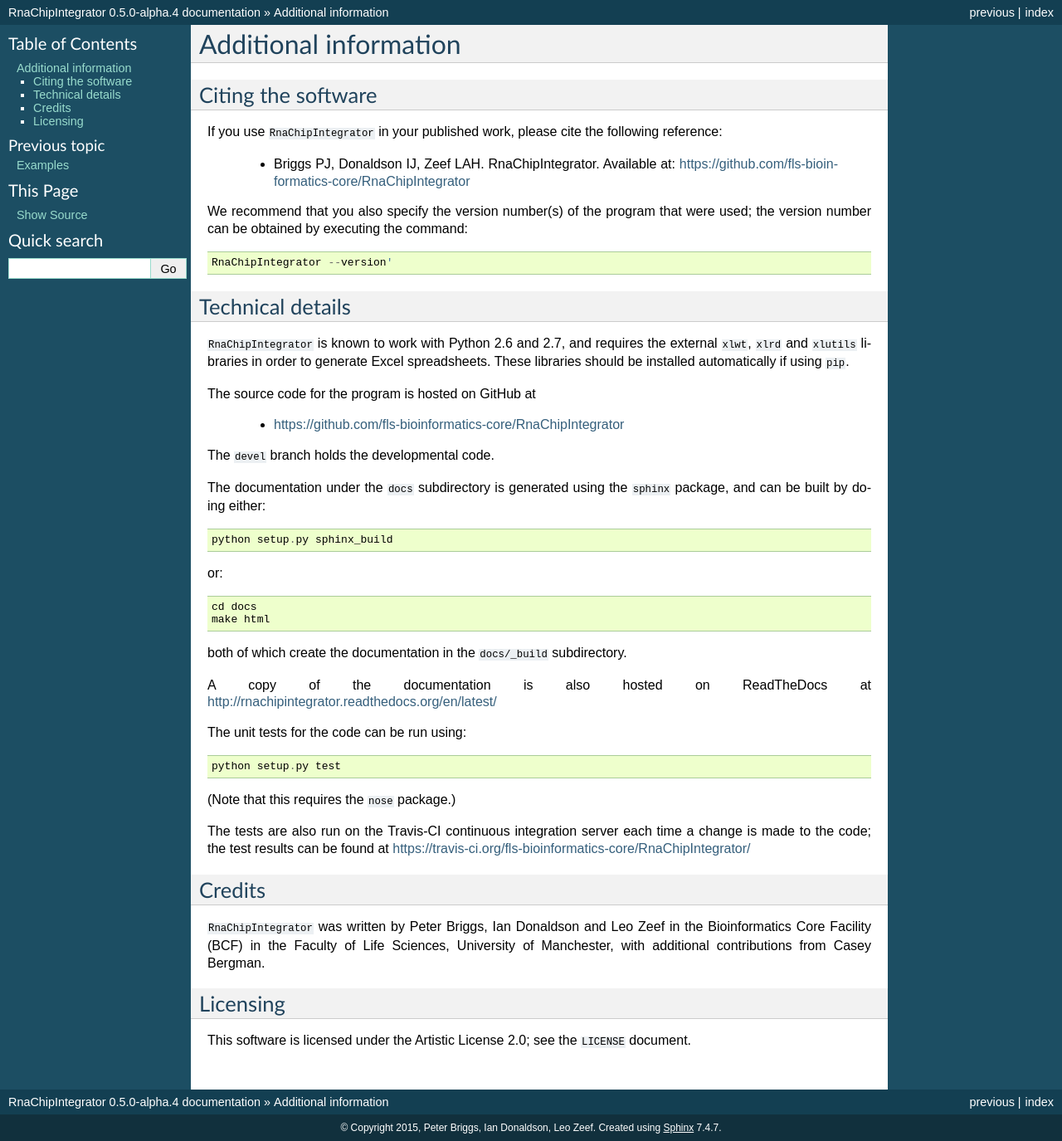
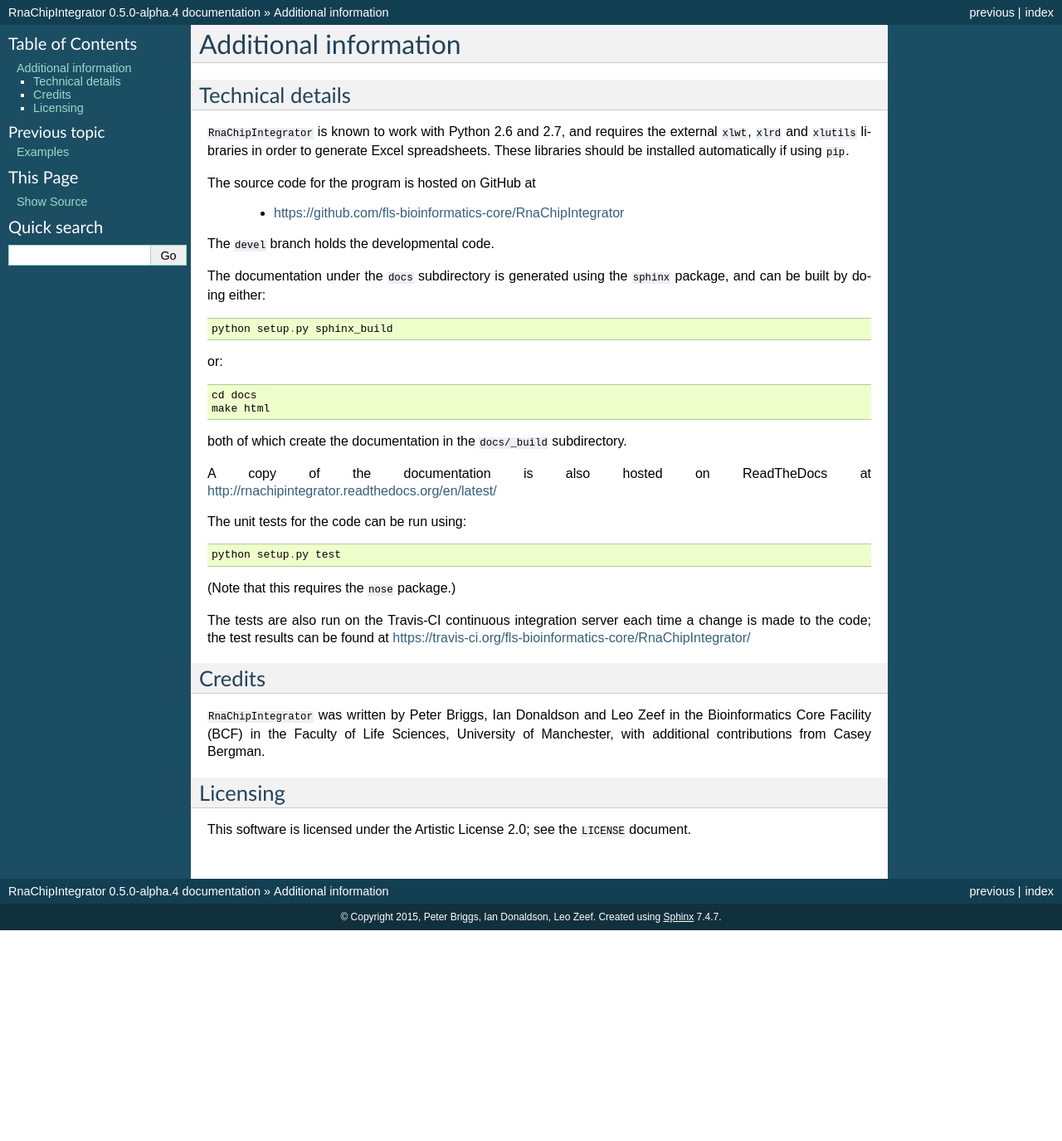
Before and after one commit to fls-bioinformatics-core/RnaChipIntegrator, a Sphinx documentation site: the page built from docs/credits.rst, in a window 1280 px wide. Shown: the whole page at 83% size. Built offline with Sphinx 7.4.7, drawn with Linux system fonts in a browser that asks for light colours; after the commit the page ends 1121 px from its top, so only the background shows below that.

Commit message:
Move information on citing the software to its own page.

```diff
--- a/docs/credits.rst
+++ b/docs/credits.rst
@@ -2,21 +2,6 @@
 
 Additional information
 ======================
-
-Citing the software
--------------------
-
-If you use ``RnaChipIntegrator`` in your published work, please cite
-the following reference:
-
- * Briggs PJ, Donaldson IJ, Zeef LAH. RnaChipIntegrator. Available at:
-   https://github.com/fls-bioinformatics-core/RnaChipIntegrator
-
-We recommend that you also specify the version number(s) of the program
-that were used; the version number can be obtained by executing the
-command::
-
-    RnaChipIntegrator --version'
 
 Technical details
 -----------------
--- a/docs/index.rst
+++ b/docs/index.rst
@@ -15,5 +15,6 @@
    usage
    inputs
    outputs
+   citing
    examples
    credits
```
Also changed, not shown: docs/citing.rst (added, +16 -0 lines).
